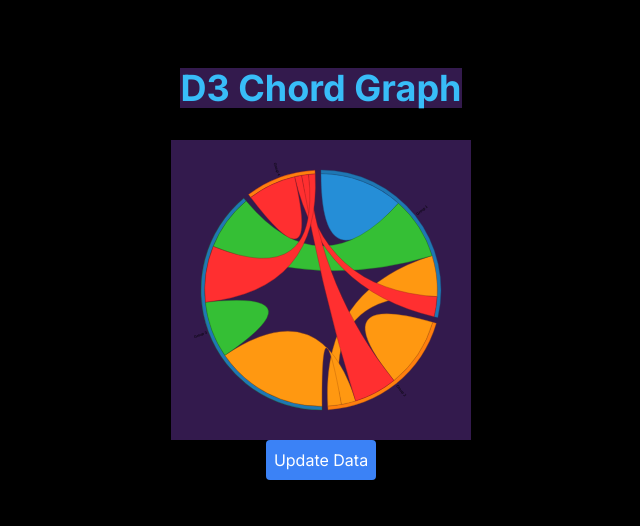
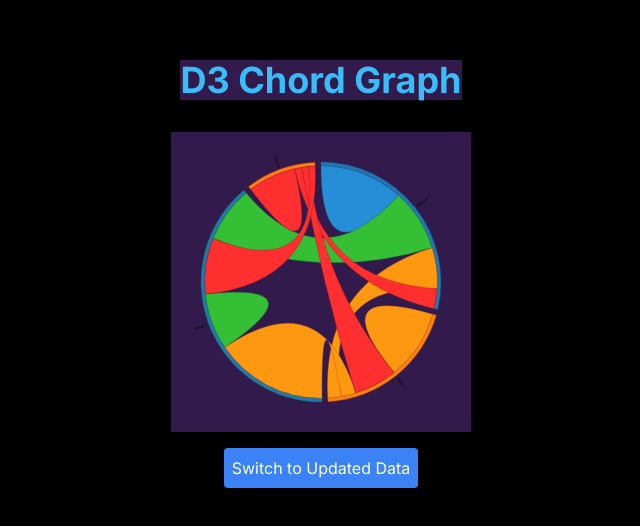
Before and after one commit to Kanuck-mk2/d3-project, a Next.js app: page / in a window 1280 px wide. Shown: the part 126-652 px from the top of the page, without its empty margins (319-959 px from the left). Built offline with nearby package versions, Linux system fonts and the light colour scheme.

Commit message:
updated button state for toggle functionality

```diff
--- a/app/page.tsx
+++ b/app/page.tsx
@@ -1,33 +1,38 @@
 'use client'
-
 
 import React, { useState } from 'react';
 import ChordGraph from '../component/ChordGraph';
 
-const Home: React.FC = () => {
-  const [data, setData] = useState<number[][]>([
+const defaultData: number[][] = [
   [11975, 5871, 8916, 2868],
   [1951, 10048, 2060, 6171],
   [8010, 16145, 8090, 8045],
   [1013, 990, 940, 6907, 5563],
-  ]);
+];
 
-  // Example function to modify data
-  const updateData = () => {
-    setData([
+const updatedData: number[][] = [
   [12000, 6000, 9000, 3000],
   [2000, 11000, 2500, 6500],
   [8200, 16200, 8200, 8100],
   [1200, 1000, 1000, 7000, 5700],
-    ]);
+];
+
+const Home: React.FC = () => {
+  const [data, setData] = useState<number[][]>(defaultData);
+  const [isDefault, setIsDefault] = useState(true);
+
+
+  const toggleData = () => {
+    setData(isDefault ? updatedData : defaultData);
+    setIsDefault(!isDefault);
   };
 
   return (
     <div className="bg-black flex flex-col items-center justify-center text-center min-h-screen py-2">
       <h1 className="text-4xl text-center font-bold mb-8 text-sky-400">D3 Chord Graph</h1>
       <ChordGraph data={data} />
-      <button onClick={updateData} className=" flex justify-center items-centermt-4 p-2 bg-blue-500 text-white rounded">
-        Update Data
+      <button onClick={toggleData} className="mt-4 p-2 bg-blue-500 text-white rounded">
+        {isDefault ? 'Switch to Updated Data' : 'Switch to Default Data'}
       </button>
     </div>
   );
```
Lines whose indentation alone changed are shown as unchanged.
